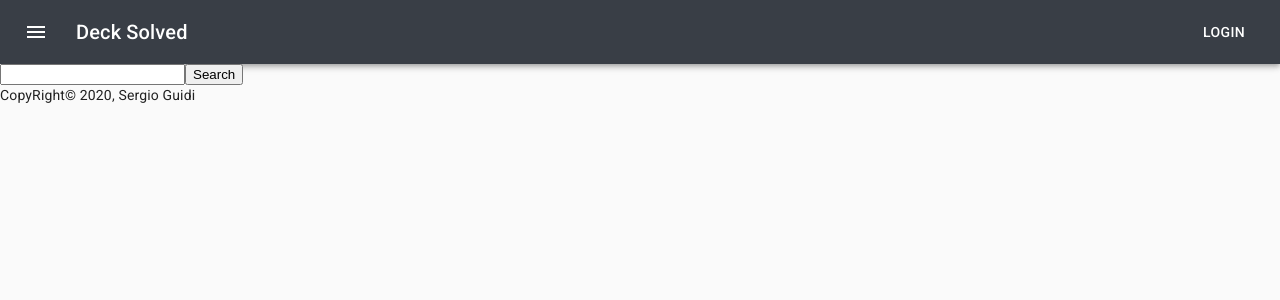
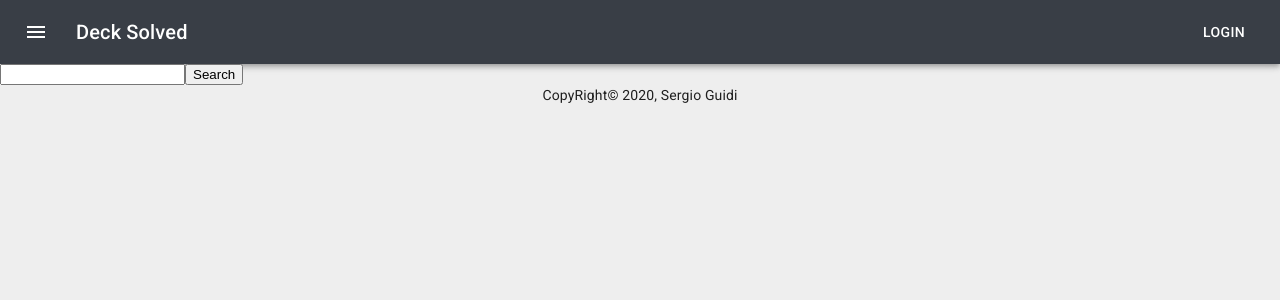
Before and after one commit to serjaou/deck-solved, a React (Create React App) app in the folder client/: page / in a window 1280 px wide. Shown: the top 300 px of the page. Built offline with nearby package versions, Linux system fonts and the light colour scheme.

Commit message:
Refactor Footer component with material-ui

```diff
--- a/client/src/App.js
+++ b/client/src/App.js
@@ -6,13 +6,11 @@ import theme from './theme';
 
 export default function App() {
   return (
-    <React.Fragment>
+    <ThemeProvider theme={theme}>
       <CssBaseline />
-      <ThemeProvider theme={theme}>
-        <NavBar />
-        <Search />
-        <Footer />
-      </ThemeProvider>
-    </React.Fragment>
+      <NavBar />
+      <Search />
+      <Footer />
+    </ThemeProvider>
   );
 }
--- a/client/src/components/layout/Footer.js
+++ b/client/src/components/layout/Footer.js
@@ -1,8 +1,19 @@
 import React from 'react';
+import { makeStyles } from '@material-ui/core/styles';
+import { Container } from '@material-ui/core';
+
+const useStyle = makeStyles(() => ({
+  container: { textAlign: 'center' }
+}));
 
 function Footer() {
+  const containerClass = useStyle().container;
   const currentYear = new Date().getFullYear();
-  return <div className='footer'>CopyRight© {currentYear}, Sergio Guidi</div>;
+  return (
+    <Container className={containerClass} maxWidth='sm'>
+      CopyRight© {currentYear}, Sergio Guidi
+    </Container>
+  );
 }
 
 export default Footer;
--- a/client/src/theme.js
+++ b/client/src/theme.js
@@ -23,6 +23,9 @@ const theme = createMuiTheme({
     },
     info: {
       main: '#A0BED6'
+    },
+    background: {
+      default: '#EEEEEE'
     }
   }
 });
```
